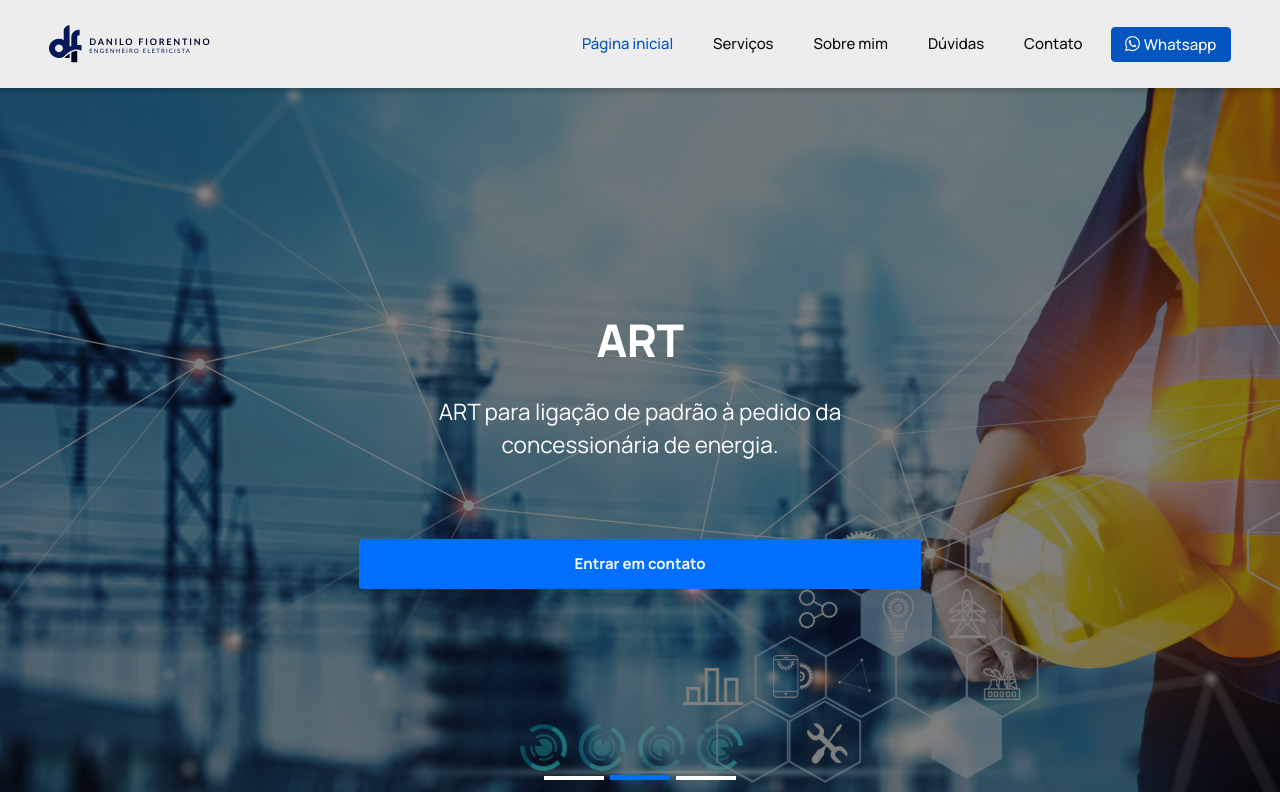
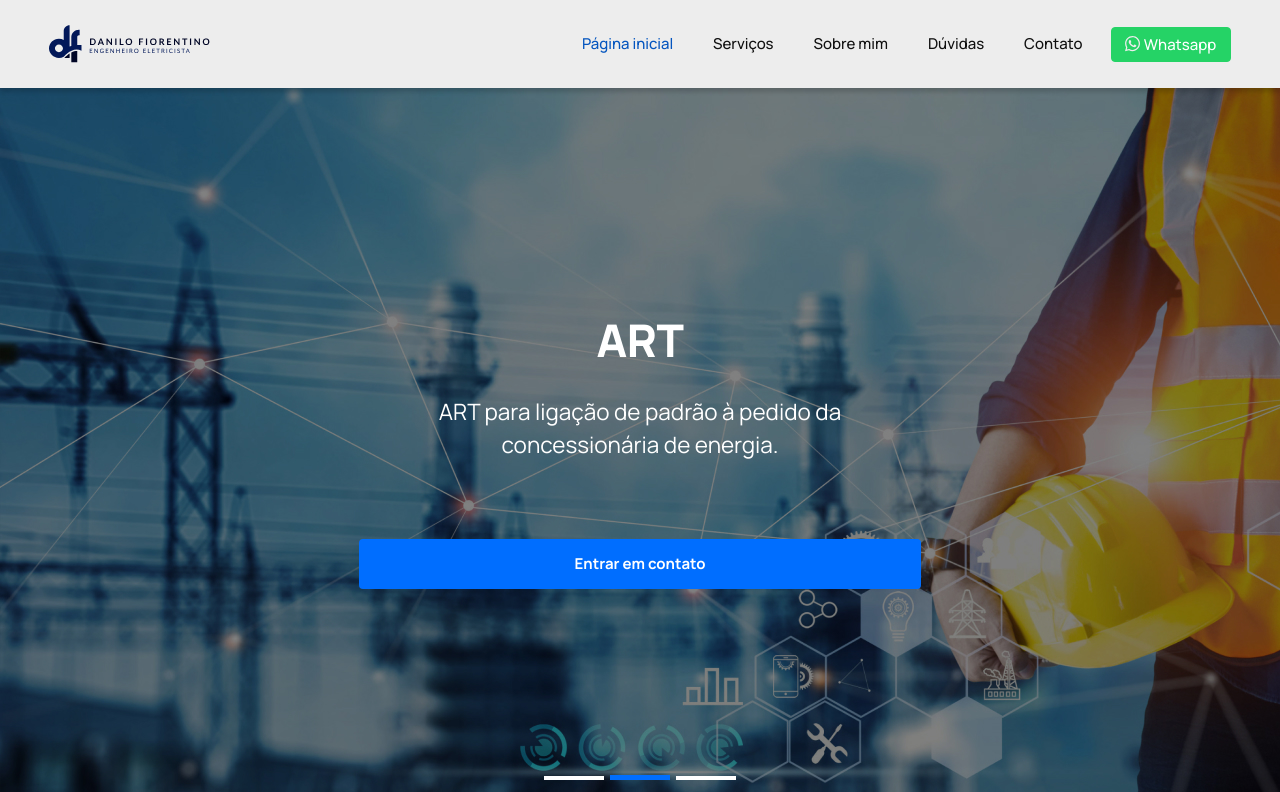
Before and after one commit to jhoownogueira/danilofiorentino, a Next.js app: page / in a window 1280 px wide. Shown: the top 792 px of the page. Built offline with nearby package versions, Linux system fonts and the light colour scheme.

Commit message:
:art: Style(Header): Button Whatsapp

```diff
--- a/src/styles/Header.ts
+++ b/src/styles/Header.ts
@@ -137,9 +137,10 @@ export const ButtonWhatsapp = styled.a`
   gap: 0.25rem;
   justify-content: center;
   align-items: center;
-  border: 1px solid ${(props) => props.theme["primary-color-light"]};
   border-radius: 4px;
-  background: ${(props) => props.theme["primary-color-light"]};
+
+  background: ${(props) => props.theme.green};
+    border: 1px solid ${(props) => props.theme.green};
 
   line-height: 2.2rem;
   font-size: 1rem;
@@ -152,7 +153,7 @@ export const ButtonWhatsapp = styled.a`
 
   &:hover {
     transition: all 0.2s;
-    background: ${(props) => props.theme.green};
-    border: 1px solid ${(props) => props.theme.green};
+    background: ${(props) => props.theme["primary-color-light"]};
+    border: 1px solid ${(props) => props.theme["primary-color-light"]};
   }
 `;
```
